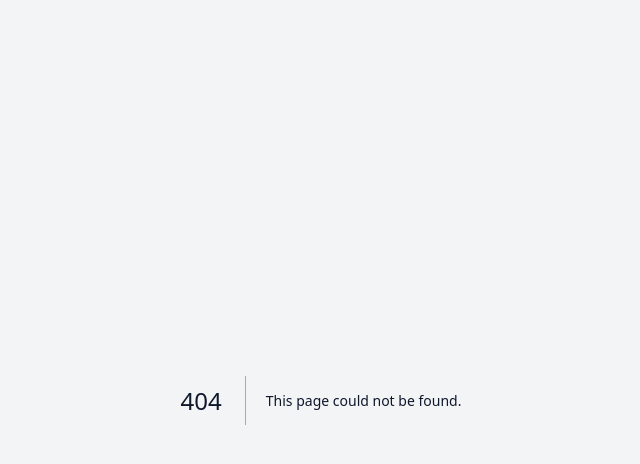
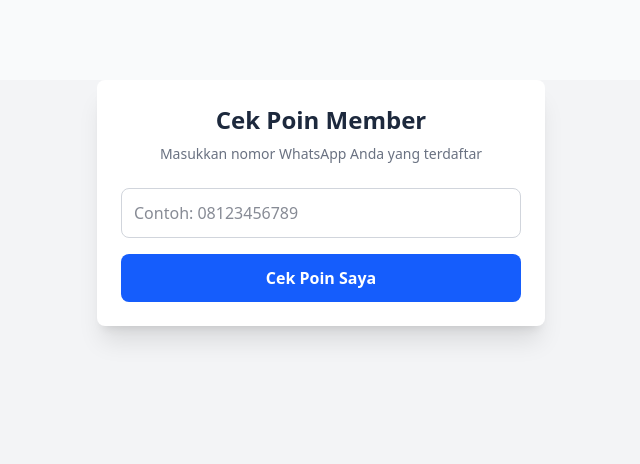
Before and after one commit to imagifa/loyalty-apps, a Next.js app: page /member in a window 1280 px wide. Before the commit this address had no page. Shown: the top 464 px of the page, without its empty margins (319-959 px from the left). Built offline with nearby package versions, Linux system fonts and the light colour scheme.

Commit message:
Feat: Create member dashboard for checking points and QR code

```diff
--- /dev/null
+++ b/src/app/member/page.tsx
@@ -0,0 +1,112 @@
+'use client';
+
+import { useState } from 'react';
+import { supabaseService } from '../../lib/supabase/service';
+import { QRCodeSVG } from 'qrcode.react';
+
+export default function MemberDashboard() {
+  const [noHp, setNoHp] = useState('');
+  const [memberData, setMemberData] = useState<any>(null);
+  const [loading, setLoading] = useState(false);
+  const [errorMsg, setErrorMsg] = useState('');
+
+  const handleLogin = async (e: React.FormEvent) => {
+    e.preventDefault();
+    setLoading(true);
+    setErrorMsg('');
+
+    const supabase = supabaseService();
+
+    // Cari member berdasarkan No HP
+    const { data, error } = await supabase
+      .from('members')
+      .select('*')
+      .eq('no_hp', noHp)
+      .single();
+
+    if (error || !data) {
+      setErrorMsg("Nomor HP tidak ditemukan. Pastikan sudah terdaftar.");
+    } else {
+      setMemberData(data);
+    }
+    setLoading(false);
+  };
+
+  if (!memberData) {
+    return (
+      <div className="max-w-md mx-auto mt-20 p-6 bg-white shadow-xl rounded-lg">
+        <h1 className="text-2xl font-bold mb-2 text-center text-slate-800">Cek Poin Member</h1>
+        <p className="text-sm text-gray-500 mb-6 text-center">Masukkan nomor WhatsApp Anda yang terdaftar</p>
+
+        <form onSubmit={handleLogin} className="space-y-4">
+          <input
+            type="tel"
+            placeholder="Contoh: 08123456789"
+            value={noHp}
+            onChange={(e) => setNoHp(e.target.value)}
+            className="w-full p-3 border border-gray-300 rounded-lg focus:ring-2 focus:ring-blue-500"
+            required
+          />
+          <button
+            type="submit"
+            disabled={loading}
+            className="w-full bg-blue-600 text-white p-3 rounded-lg font-bold hover:bg-blue-700 transition"
+          >
+            {loading ? 'Mencari Data...' : 'Cek Poin Saya'}
+          </button>
+          {errorMsg && <p className="text-red-500 text-sm text-center">{errorMsg}</p>}
+        </form>
+      </div>
+    );
+  }
+
+  // Tampilan Dashboard setelah berhasil masuk
+  const referralLink = `http://localhost:3000/register?ref=${memberData.id}`;
+
+  return (
+    <div className="max-w-md mx-auto mt-10 p-6 bg-white shadow-xl rounded-xl border-t-4 border-blue-600">
+      <div className="text-center mb-6">
+        <h1 className="text-2xl font-bold text-slate-800">Halo, {memberData.nama}!</h1>
+        <p className="text-gray-500 text-sm">Member ID: {memberData.referral_code}</p>
+      </div>
+
+      <div className="bg-blue-50 p-6 rounded-xl flex flex-col items-center justify-center mb-6">
+        <p className="text-gray-600 text-sm mb-1">Total Poin Anda</p>
+        <p className="text-5xl font-extrabold text-blue-700">{memberData.points}</p>
+      </div>
+
+      <div className="flex flex-col items-center justify-center mb-6">
+        <p className="text-sm font-semibold mb-2">Tunjukkan QR ini saat belanja:</p>
+        <div className="p-4 bg-white border-2 border-dashed border-gray-300 rounded-xl">
+          <QRCodeSVG value={memberData.id} size={180} />
+        </div>
+      </div>
+
+      <div className="bg-gray-50 p-4 rounded-lg border">
+        <p className="text-sm font-semibold mb-2">Sebar Link Referral Anda:</p>
+        <input
+          type="text"
+          readOnly
+          value={referralLink}
+          className="w-full p-2 text-xs text-gray-500 bg-white border rounded mb-2"
+        />
+        <button
+          onClick={() => {
+            navigator.clipboard.writeText(referralLink);
+            alert('Link berhasil disalin!');
+          }}
+          className="w-full bg-green-500 text-white py-2 rounded text-sm font-bold hover:bg-green-600"
+        >
+          Salin Link Referral
+        </button>
+      </div>
+
+      <button
+        onClick={() => setMemberData(null)}
+        className="w-full mt-6 text-gray-500 text-sm hover:underline"
+      >
+        Keluar
+      </button>
+    </div>
+  );
+}
```
